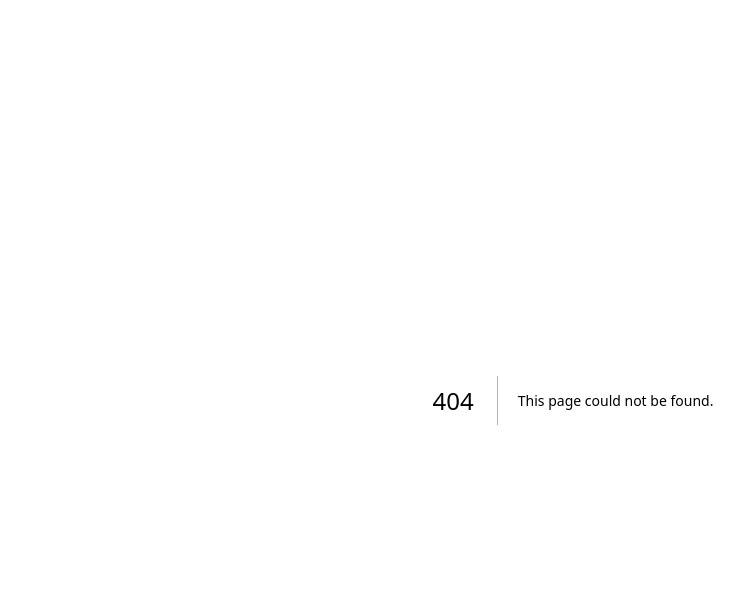
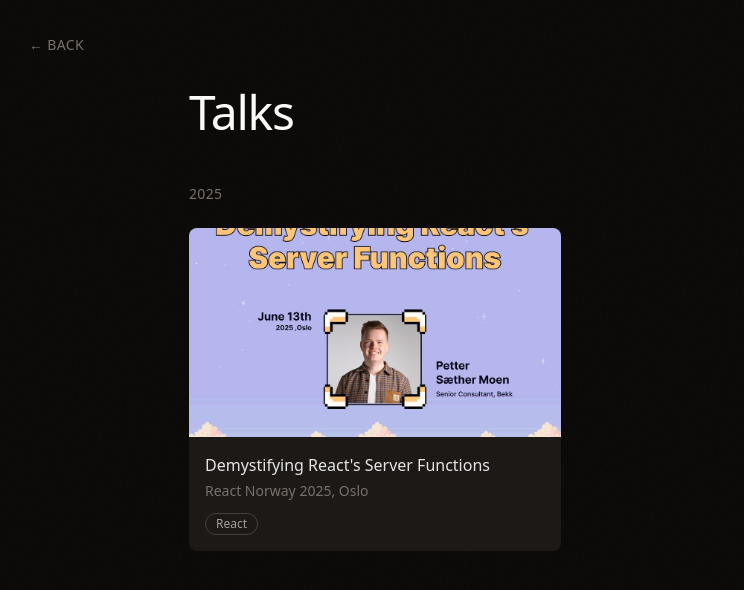
Before and after one commit to petter/pmoen.me, a Next.js app: page /talks in a window 1280 px wide. Before the commit this address had no page. Shown: the top 590 px of the page, without its empty margins (67-811 px from the left). Built offline with nearby package versions, Linux system fonts and the light colour scheme; what tailwindcss-animated would draw is missing.

Commit message:
feat: redesign talks with minimalist dark style
- Dark card design (stone-900 background)
- Subtle hover state with background lightening
- Muted tag pills with stone borders
- Aspect-ratio images with zoom on hover

```diff
--- /dev/null
+++ b/app/(site)/talks/layout.tsx
@@ -0,0 +1,3 @@
+export default function TalksLayout({ children }: LayoutProps<'/talks'>) {
+  return <div className="mx-auto max-w-3xl">{children}</div>;
+}
--- /dev/null
+++ b/app/(site)/talks/page.tsx
@@ -0,0 +1,24 @@
+import reactNorway2025 from './2025-react-norway.jpeg';
+import { TalkCard } from './talk-card';
+
+export default function TalksPage() {
+  return (
+    <div>
+      <h1 className="font-serif text-4xl font-light tracking-tight text-stone-50 sm:text-5xl">
+        Talks
+      </h1>
+      <section className="mt-12">
+        <h2 className="text-sm tracking-wide text-stone-500 uppercase">2025</h2>
+        <div className="mt-6 grid grid-cols-1 gap-6 sm:grid-cols-2">
+          <TalkCard
+            href="https://www.youtube.com/live/-H7OdGaxgmM?si=GcW42CoBdpOX5ZRo"
+            image={reactNorway2025}
+            title="Demystifying React's Server Functions"
+            conference="React Norway 2025, Oslo"
+            tags={['React']}
+          />
+        </div>
+      </section>
+    </div>
+  );
+}
--- /dev/null
+++ b/app/(site)/talks/talk-card.tsx
@@ -0,0 +1,52 @@
+import Image, { type StaticImageData } from 'next/image';
+import Link from 'next/link';
+
+interface TalkCardProps {
+  href: string;
+  image: StaticImageData;
+  title: string;
+  conference: string;
+  tags: string[];
+}
+
+export function TalkCard({
+  href,
+  image,
+  title,
+  conference,
+  tags,
+}: TalkCardProps) {
+  return (
+    <Link
+      href={href}
+      target="_blank"
+      rel="noopener noreferrer"
+      className="group block overflow-hidden rounded-lg bg-stone-900 transition-all duration-200 hover:bg-stone-800"
+    >
+      <div className="relative aspect-video overflow-hidden">
+        <Image
+          src={image}
+          alt={title}
+          fill
+          className="object-cover transition-transform duration-500 group-hover:scale-105"
+        />
+      </div>
+      <div className="p-4">
+        <h3 className="font-medium text-stone-200 transition-colors duration-200 group-hover:text-stone-50">
+          {title}
+        </h3>
+        <p className="mt-1 text-sm text-stone-500">{conference}</p>
+        <div className="mt-3 flex flex-wrap gap-2">
+          {tags.map((tag) => (
+            <span
+              key={tag}
+              className="rounded-full border border-stone-700 px-2.5 py-0.5 text-xs text-stone-400"
+            >
+              {tag}
+            </span>
+          ))}
+        </div>
+      </div>
+    </Link>
+  );
+}
```
Also changed, not shown: app/(site)/talks/2025-react-norway.jpeg (added).
